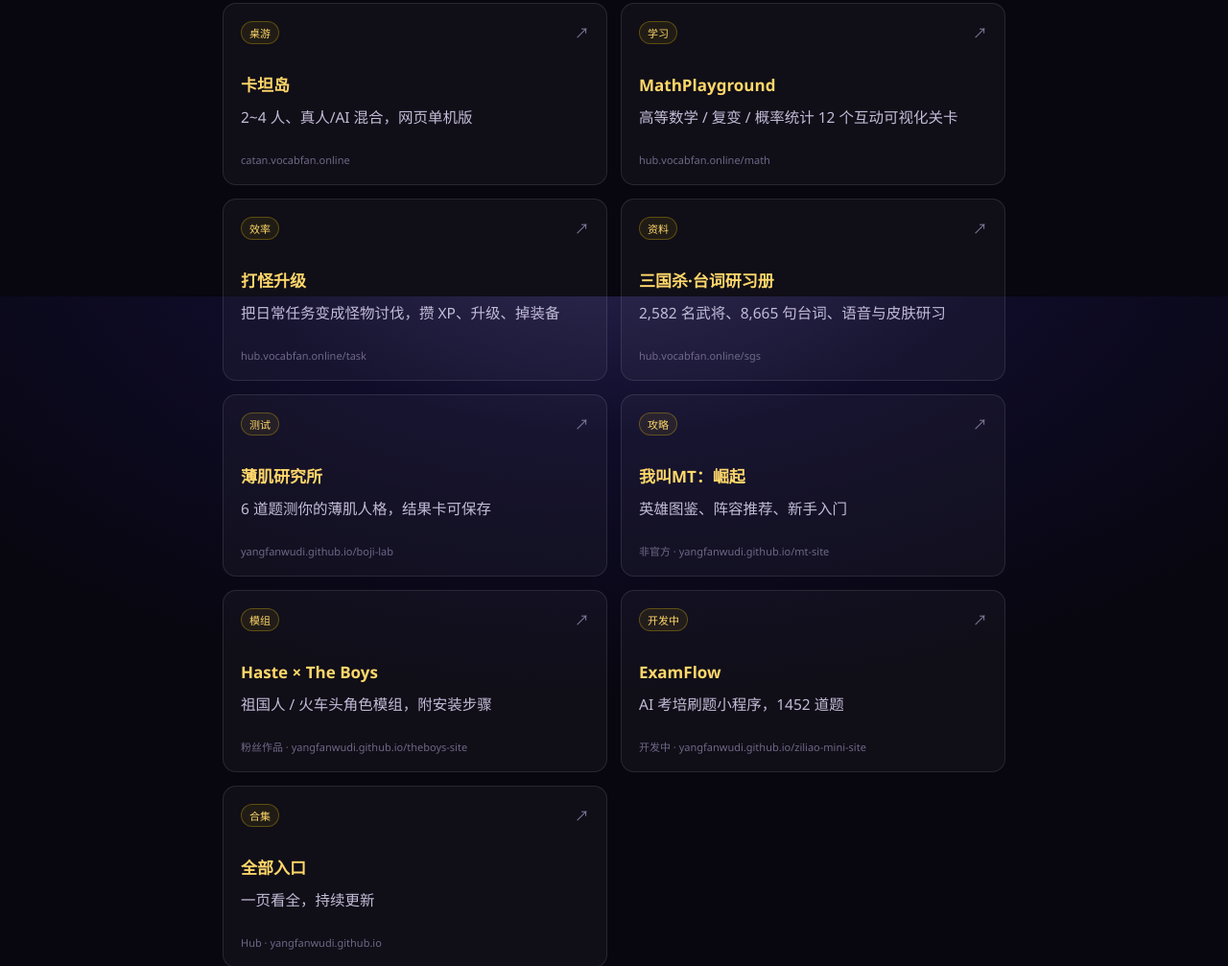
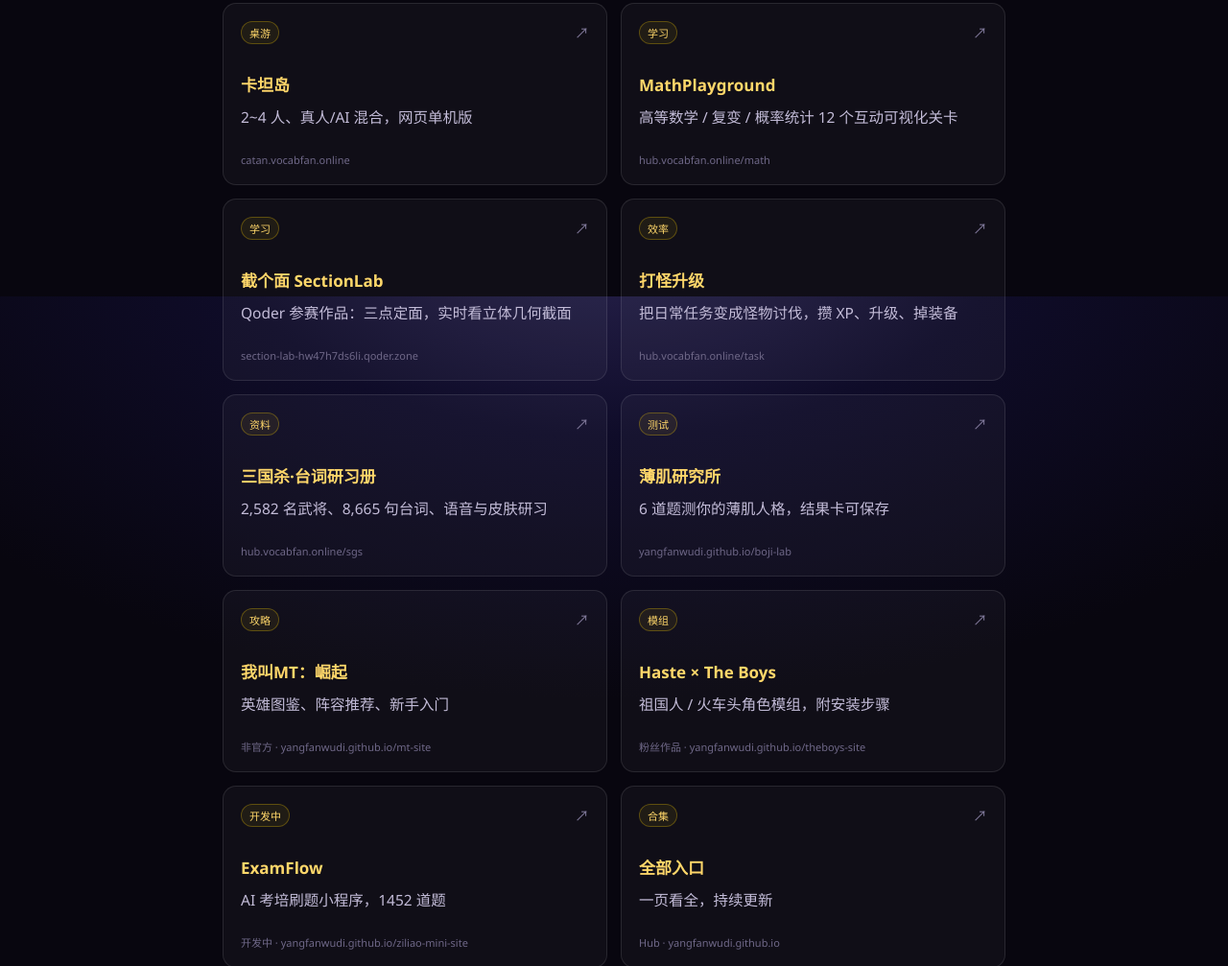
Before and after one commit to yangfanwudi/sudoku-site, a plain HTML site: page all.html in a window 1280 px wide. Shown: the part 1291-2298 px from the top of the page at 96% size. Drawn offline with Linux system fonts and the light colour scheme.

Commit message:
feat: 全部作品加入 SectionLab

```diff
--- a/all.html
+++ b/all.html
@@ -123,6 +123,12 @@
   <p>高等数学 / 复变 / 概率统计 12 个互动可视化关卡</p>
   <span class="all-url">hub.vocabfan.online/math</span>
 </a>
+<a class="all-card" href="https://section-lab-hw47h7ds6li.qoder.zone/" target="_blank" rel="noopener">
+  <div class="all-top"><span class="all-tag">学习</span><span class="all-arrow">↗</span></div>
+  <h3>截个面 SectionLab</h3>
+  <p>Qoder 参赛作品：三点定面，实时看立体几何截面</p>
+  <span class="all-url">section-lab-hw47h7ds6li.qoder.zone</span>
+</a>
 <a class="all-card" href="https://hub.vocabfan.online/task/" target="_blank" rel="noopener">
   <div class="all-top"><span class="all-tag">效率</span><span class="all-arrow">↗</span></div>
   <h3>打怪升级</h3>
```
